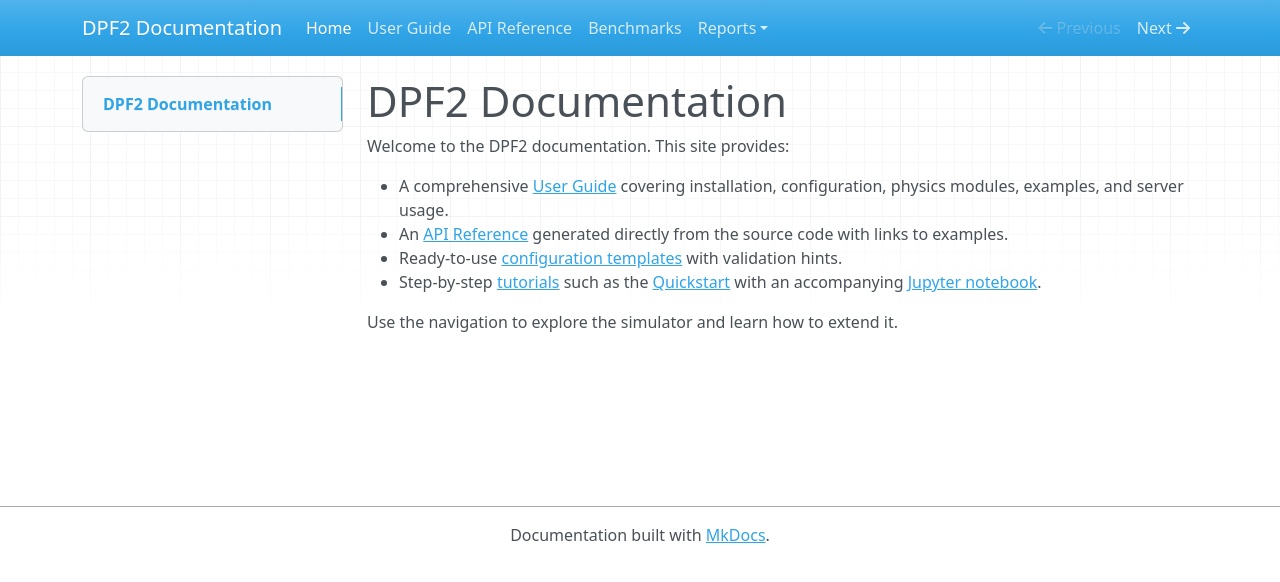
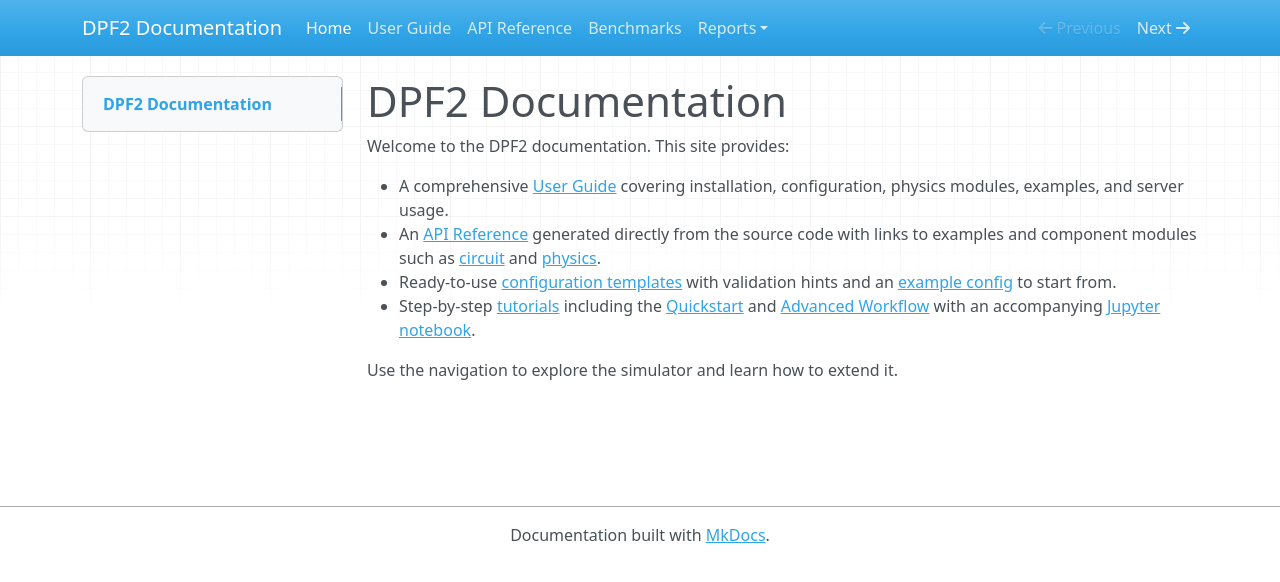
Before and after one commit to longanisainhertaco/dpf2, an MkDocs documentation site: the page built from docs/index.md, in a window 1280 px wide. Shown: the top 582 px of the page. Built offline with MkDocs 1.6.1, drawn with Linux system fonts in a browser that asks for light colours; nearby versions of some CDN libraries.

Commit message:
docs: add advanced workflow tutorial and api stubs

```diff
--- a/docs/index.md
+++ b/docs/index.md
@@ -3,8 +3,8 @@
 Welcome to the DPF2 documentation. This site provides:
 
 - A comprehensive [User Guide](user_guide.md) covering installation, configuration, physics modules, examples, and server usage.
-- An [API Reference](api_reference.md) generated directly from the source code with links to examples.
-- Ready-to-use [configuration templates](config_templates/) with validation hints.
-- Step-by-step [tutorials](tutorials/) such as the [Quickstart](tutorials/quickstart.md) with an accompanying [Jupyter notebook](../examples/notebooks/quickstart.ipynb).
+- An [API Reference](api_reference.md) generated directly from the source code with links to examples and component modules such as [circuit](api/dpf2.circuit.md) and [physics](api/dpf2.physics.md).
+- Ready-to-use [configuration templates](config_templates/) with validation hints and an [example config](../examples/config.json) to start from.
+- Step-by-step [tutorials](tutorials/) including the [Quickstart](tutorials/quickstart.md) and [Advanced Workflow](tutorials/advanced_workflow.md) with an accompanying [Jupyter notebook](../examples/notebooks/quickstart.ipynb).
 
 Use the navigation to explore the simulator and learn how to extend it.
```
Also changed, not shown: docs/api/dpf2.circuit.md (added, +1 -0 lines), docs/api/dpf2.physics.md (added, +1 -0 lines), docs/tutorials/advanced_workflow.md (added, +48 -0 lines).
